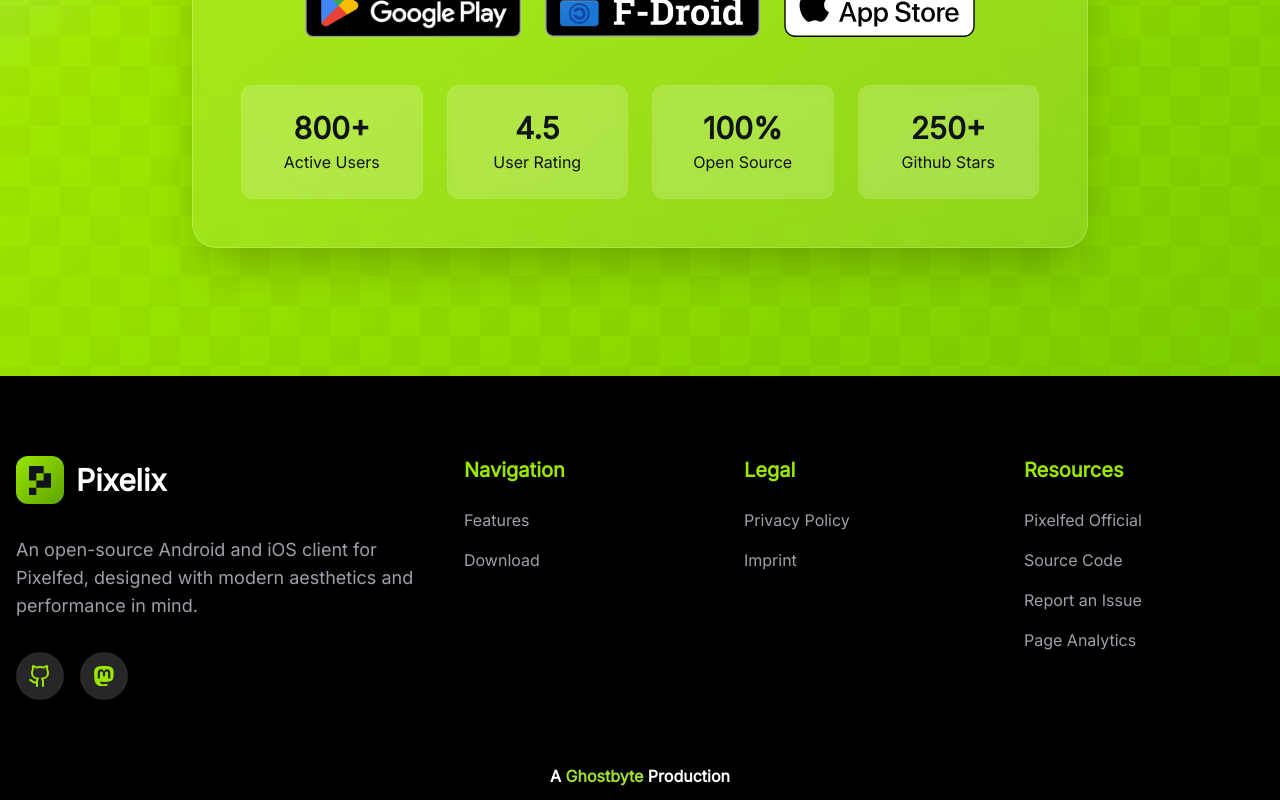
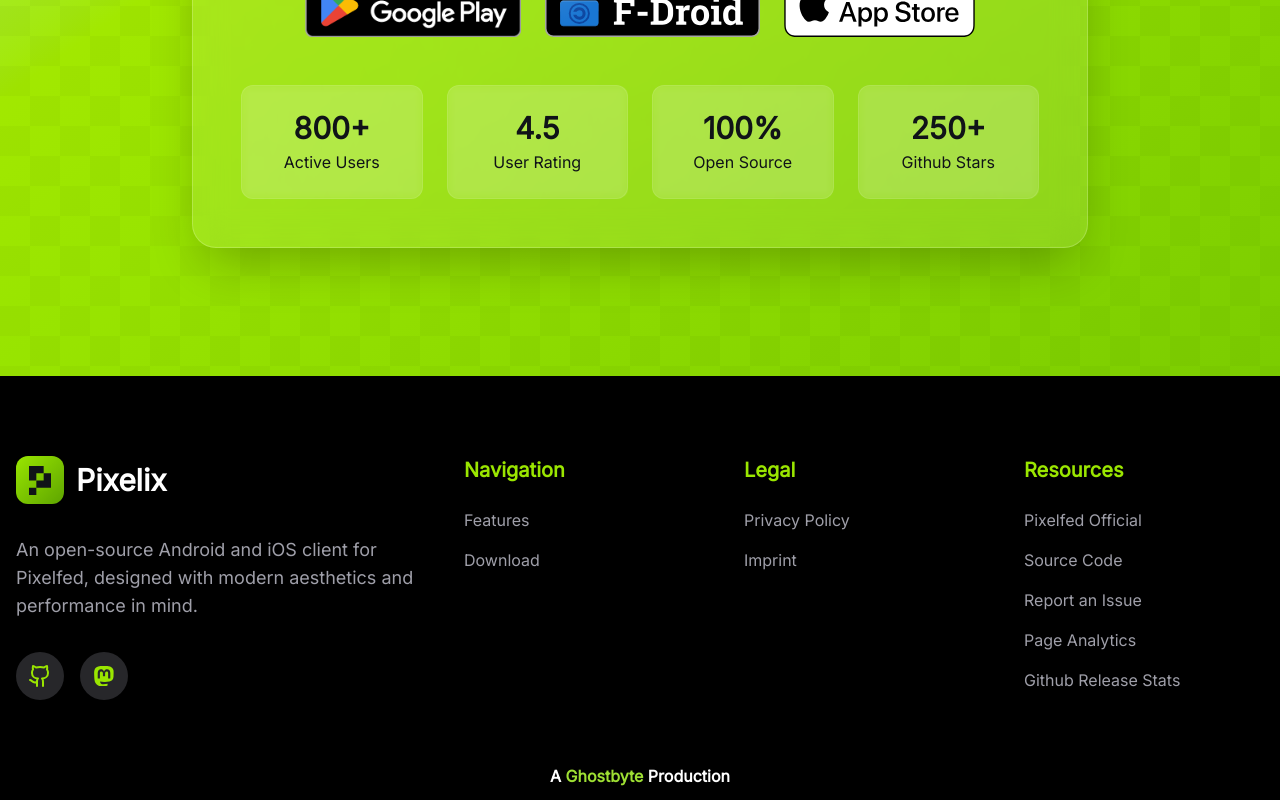
Before and after one commit to ghostbyte-dev/pixelix-website, a Next.js app: page / in a window 1280 px wide. Shown: the part 2669-3469 px from the top of the page. Built offline with nearby package versions, Linux system fonts and the light colour scheme.

Commit message:
Add github release stats and update packages

```diff
--- a/src/components/Footer.tsx
+++ b/src/components/Footer.tsx
@@ -137,6 +137,17 @@
                     Page Analytics
                   </Link>
                 </li>
+
+                <li>
+                  <Link
+                    href="https://github-release-stats.ghostbyte.dev/ghostbyte-dev/pixelix"
+                    target="_blank"
+                    rel="noopener noreferrer"
+                    className="text-zinc-400 hover:text-white transition-colors flex items-center gap-2 group"
+                  >
+                    Github Release Stats
+                  </Link>
+                </li>
               </ul>
             </div>
           </div>
```
Also changed, not shown: package.json (+10 -10 lines), 1 other file (tests, documents, lock files or other folders).
